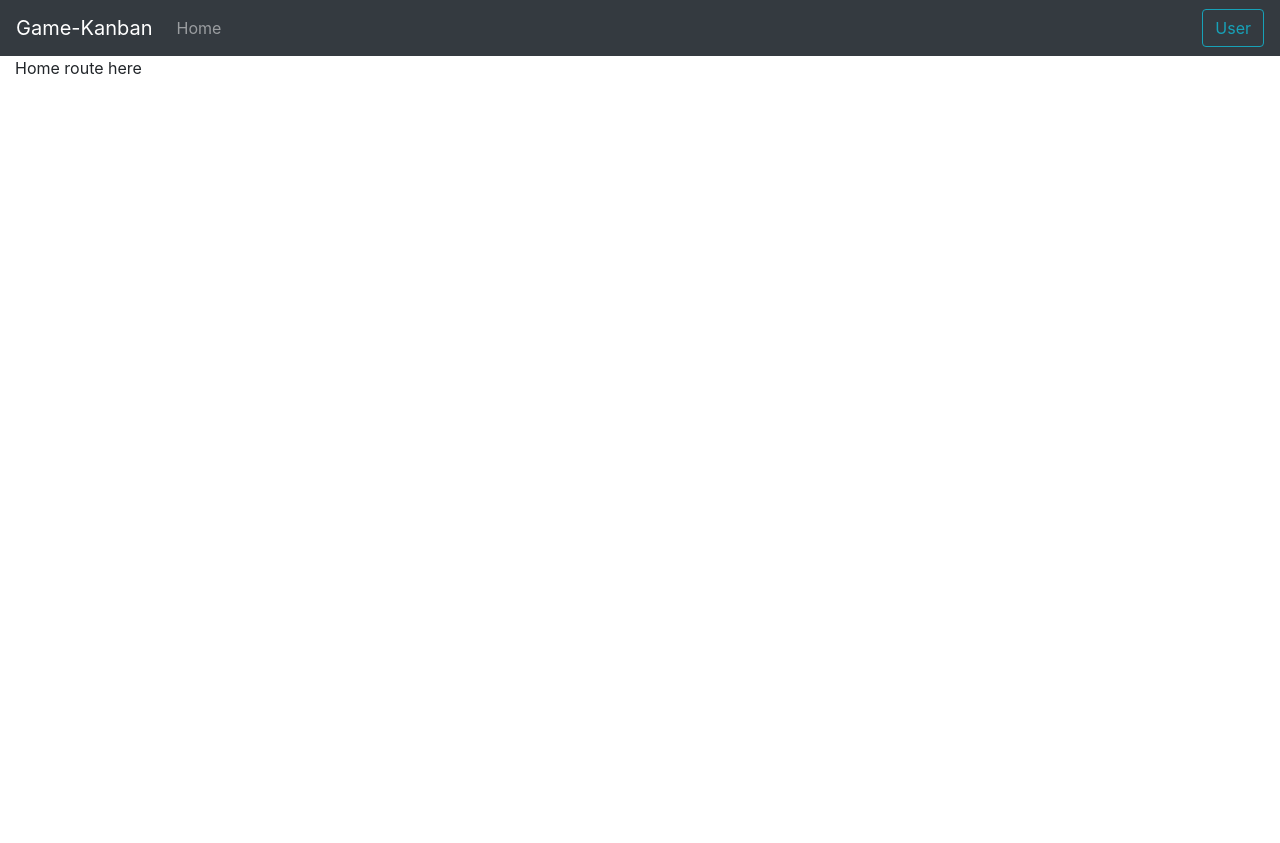
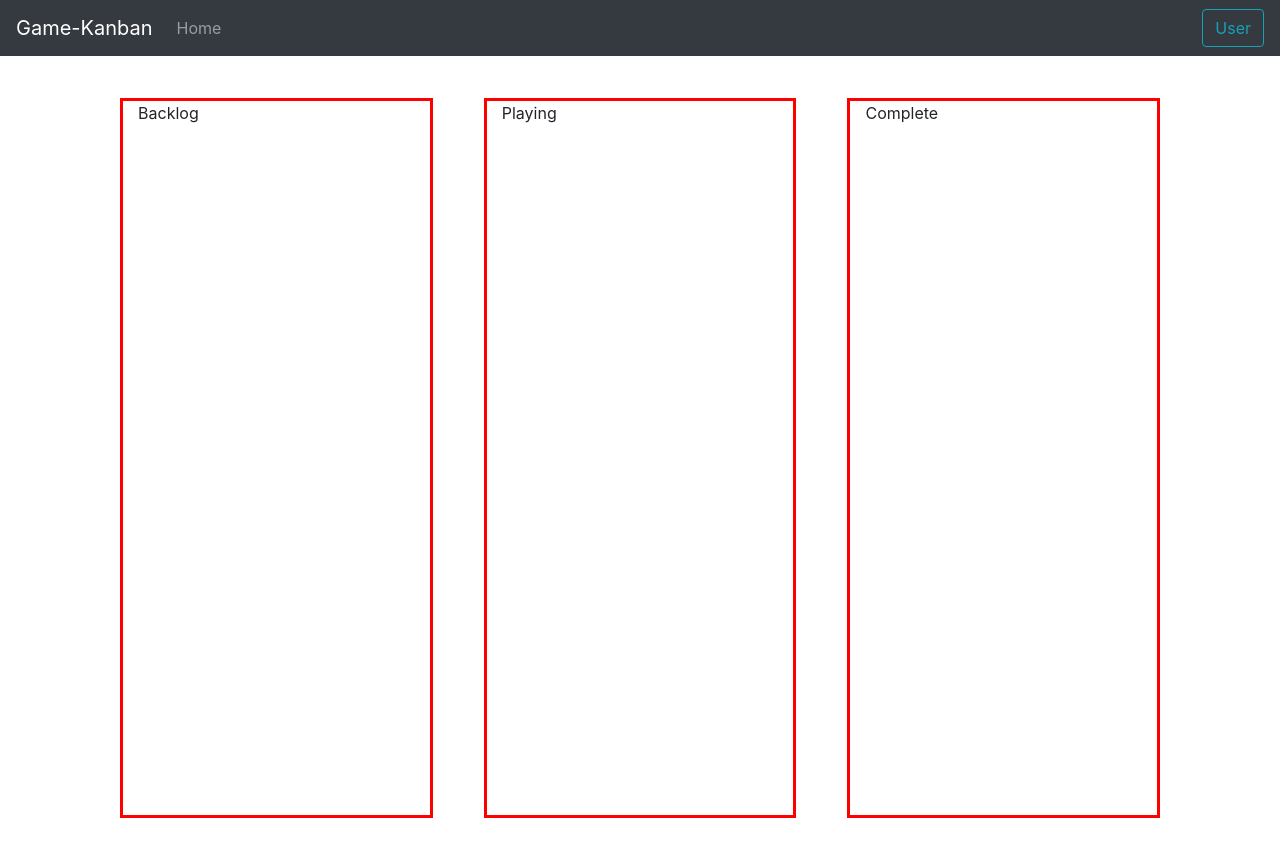
Before and after one commit to double-dashers/game-kanban, a React (Create React App) app in the folder client/: page / in a window 1280 px wide. Before the commit the page ends 800 px from the top, so only its background shows below. Built offline with nearby package versions, Linux system fonts and the light colour scheme.

Commit message:
add home col layout, react jss (#6)

```diff
--- a/client/package.json
+++ b/client/package.json
@@ -10,6 +10,7 @@
     "react": "^17.0.2",
     "react-bootstrap": "^1.5.2",
     "react-dom": "^17.0.2",
+    "react-jss": "^10.6.0",
     "react-scripts": "4.0.3",
     "web-vitals": "^1.0.1"
   },
--- a/client/src/App.js
+++ b/client/src/App.js
@@ -2,6 +2,7 @@ import logo from "./logo.svg";
 import "./App.css";
 import { Switch, Route } from "react-router-dom";
 import Layout from "./components/Layout";
+import Home from "./views/Home";
 
 function App() {
   return (
@@ -9,7 +10,7 @@ function App() {
       <Layout>
         <Switch>
           <Route path="/">
-            <div>Home route here</div>
+            <Home />
           </Route>
         </Switch>
       </Layout>
--- a/client/src/components/Layout.js
+++ b/client/src/components/Layout.js
@@ -1,13 +1,24 @@
 import React from "react";
 import Navmenu from "./Navmenu";
 import { Container } from "react-bootstrap";
+import { createUseStyles } from "react-jss";
+
+const useStyles = createUseStyles({
+  container: {
+    display: "flex",
+    justifyContent: "center",
+  },
+});
 
 const Layout = (props) => {
   const { children } = props;
+  const classes = useStyles();
   return (
     <div>
       <Navmenu />
-      <Container fluid>{children}</Container>
+      <Container className={classes.container} fluid>
+        {children}
+      </Container>
     </div>
   );
 };
--- a/client/src/views/Home.js
+++ b/client/src/views/Home.js
@@ -1,21 +1,37 @@
-import React from 'react'
-import Row from 'react-bootstrap'
-import Col from 'react-bootstrap'
+import React from "react";
+import Row from "react-bootstrap/Row";
+import Col from "react-bootstrap/Col";
+import { createUseStyles } from "react-jss";
+
+const useStyles = createUseStyles({
+  columns: {
+    border: "solid red",
+    margin: "2vw",
+    height: "90vh",
+  },
+  row: {
+    display: "flex",
+    justifyContent: "center",
+    width: "100%",
+    paddingTop: "2vh",
+  },
+});
 
 const Home = () => {
+  const classes = useStyles();
   return (
-        <Row>
-            <Col lg={3} xs={12}>
+    <Row className={classes.row}>
+      <Col className={classes.columns} lg={3} xs={12}>
         Backlog
       </Col>
-            <Col lg={3} xs={12}>
+      <Col className={classes.columns} lg={3} xs={12}>
         Playing
       </Col>
-            <Col lg={3} xs={12}>
+      <Col className={classes.columns} lg={3} xs={12}>
         Complete
       </Col>
     </Row>
-    )
-}
+  );
+};
 
-export default Home
+export default Home;
```
Also changed, not shown: 1 other file (tests, documents, lock files or other folders). Lines whose indentation alone changed are shown as unchanged.
